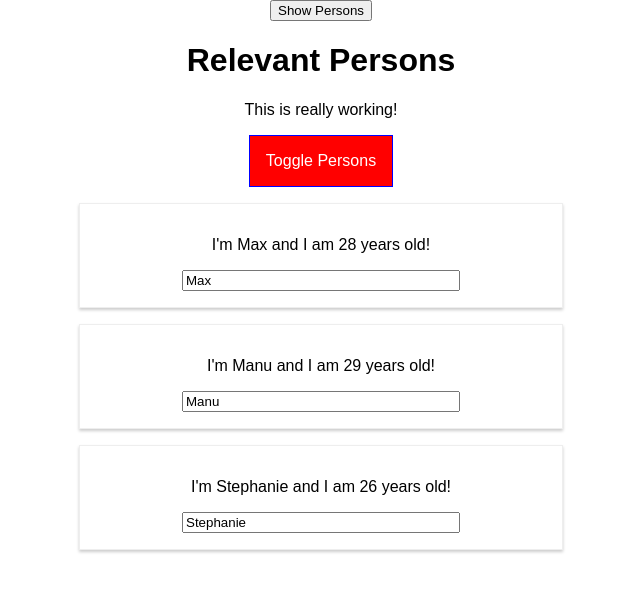
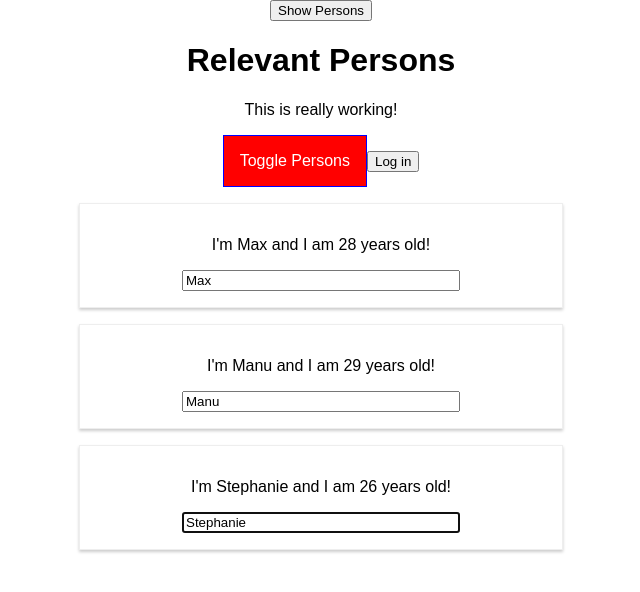
Before and after one commit to kaa-it-web-learn/react-complete-guide, a React app: page / in a window 1280 px wide. Both pictures are taken after a click on the button "Show Persons". Shown: the top 592 px of the page, without its empty margins (319-959 px from the left). Built offline with nearby package versions, Linux system fonts and the light colour scheme.

Commit message:
Demo app is completed

```diff
--- a/package.json
+++ b/package.json
@@ -31,6 +31,7 @@
     "postcss-flexbugs-fixes": "3.2.0",
     "postcss-loader": "2.0.8",
     "promise": "8.0.1",
+    "prop-types": "^15.6.2",
     "raf": "3.4.0",
     "react": "^16.4.2",
     "react-dev-utils": "^5.0.2",
--- a/src/components/Cockpit/Cockpit.js
+++ b/src/components/Cockpit/Cockpit.js
@@ -27,6 +27,7 @@
                 onClick={props.clicked}>
             Toggle Persons
             </button>
+            <button onClick={props.login}>Log in</button>
         </Aux>
     )
 }
--- a/src/components/Persons/Person/Person.js
+++ b/src/components/Persons/Person/Person.js
@@ -1,12 +1,16 @@
 import React, { Component } from 'react'
+import PropTypes from 'prop-types'
 
 import classes from './Person.css'
-import WithClass from '../../../hoc/WithClass'
+import Aux from '../../../hoc/Aux'
+import withClass from '../../../hoc/withClass'
+import  { AuthContext } from '../../../containers/App'
 
 class Person extends Component {
     constructor(props) {
         super(props)
         console.log('[Person.js] Inside constructor', props)
+        this.inputElement = React.createRef()
     }
 
     componentWillMount() {
@@ -15,6 +19,14 @@
 
     componentDidMount() {
         console.log('[Person.js] Inside componentDidMount')
+        if (this.props.position === 0) {
+            //this.inputElement.focus()
+            this.inputElement.current.focus()
+        }
+    }
+
+    focus() {
+        this.inputElement.current.focus()
     }
 
     componentWillReceiveProps(nextProps) {
@@ -38,13 +50,28 @@
         console.log('[Person.js] Inside render')
 
         return (
-            <WithClass classes={classes.Person}>
+            <Aux>
+                <AuthContext.Consumer>
+                    {auth => auth ? <p>I'm authenticated</p> : null}
+                </AuthContext.Consumer>
                 <p onClick={this.props.click}>I'm {this.props.name} and I am {this.props.age}  years old!</p>
                 <p>{this.props.children}</p>
-                <input type="text" onChange={this.props.changed} value={this.props.name}/>
-            </WithClass>
+                <input
+                    //ref={(inp) => { this.inputElement = inp }}
+                    ref={this.inputElement}
+                    type="text"
+                    onChange={this.props.changed}
+                    value={this.props.name}/>
+            </Aux>
         )
     }
 }
 
-export default Person
+Person.propTypes = {
+    click: PropTypes.func,
+    name: PropTypes.string,
+    age: PropTypes.number,
+    changed: PropTypes.func
+}
+
+export default withClass(Person, classes.Person)
--- a/src/components/Persons/Persons.js
+++ b/src/components/Persons/Persons.js
@@ -5,6 +5,7 @@
     constructor(props) {
         super(props)
         console.log('[Persons.js] Inside constructor', props)
+        this.lastPersonRef = React.createRef()
     }
 
     componentWillMount() {
@@ -13,6 +14,7 @@
 
     componentDidMount() {
         console.log('[Persons.js] Inside componentDidMount')
+        this.lastPersonRef.current.focus()
     }
 
     componentWillReceiveProps(nextProps) {
@@ -42,7 +44,9 @@
             return <Person
             name={person.name}
             age={person.age}
+            ref={this.lastPersonRef}
             key={person.id}
+            position={index}
             click={() => this.props.clicked(index)}
             changed={(event) => this.props.changed(event, person.id)}/>
         })
--- a/src/containers/App.js
+++ b/src/containers/App.js
@@ -2,7 +2,9 @@
 import classes from './App.css'
 import Persons from '../components/Persons/Persons'
 import Cockpit from '../components/Cockpit/Cockpit'
-import WithClass from '../hoc/WithClass'
+import WithClass from '../hoc/_WithClass'
+
+export const AuthContext = React.createContext(false)
 
 class App extends PureComponent {
   constructor(props) {
@@ -16,7 +18,9 @@
         { id: 'hyhyhy', name: 'Stephanie', age: 26 }
       ],
       otherState: 'some other value',
-      showPersons: false
+      showPersons: false,
+      toggleClicked: 0,
+      authenticated: false
     }
   }
 
@@ -56,7 +60,12 @@
 
   togglePersonsHandler = () => {
     const doesShow = this.state.showPersons
-    this.setState({showPersons: !doesShow})
+    this.setState((prevState, props) => {
+      return {
+        showPersons: !doesShow,
+        toggleClicked: prevState.toggleClicked + 1
+      }
+    })
   }
 
   deletePersonHandler = (personIndex) => {
@@ -76,8 +85,23 @@
     console.log('[UPDATE App.js] Inside componentWillUpdate', nextProps, nextState)
   }
 
+  static getDerivedStateFromProps(nextProps, prevState) {
+    console.log('[UPDATE App.js] Inside getDerivedStateFromProps', nextProps, prevState)
+
+    return prevState
+  }
+
+  getSnapshotBeforeUpdate() {
+    console.log('[UPDATE App.js] Inside getSnapshotBeforeUpdate')
+  }
+
   componentDidUpdate() {
     console.log('[UPDATE App.js] Inside componentDidUpdate')
+  }
+
+  loginHandler = () => {
+    console.log('In login handler')
+    this.setState({authenticated: true})
   }
 
   render() {
@@ -99,8 +123,11 @@
           appTitle={this.props.title}
           showPersons={this.state.showPersons}
           persons={this.state.persons}
+          login={this.loginHandler}
           clicked={this.togglePersonsHandler}/>
-        {persons}
+        <AuthContext.Provider value={this.state.authenticated}>
+          {persons}
+        </AuthContext.Provider>
       </WithClass>
     );
     //return React.createElement('div', { className: 'App'}, React.createElement('h1', null, 'Does this work now?'));
--- a/src/hoc/WithClass.js
+++ /dev/null
@@ -1,17 +0,0 @@
-import React from 'react'
-
-const withClass = (props) => (
-    <div className={props.classes}>
-        {props.children}
-    </div>
-)
-
-/*const withClass = (WrappedComponent, className) => {
-    return (props) => (
-        <div className={className}>
-            <WrappedComponent/>
-        </div>
-    )
-}*/
-
-export default withClass
--- /dev/null
+++ b/src/hoc/_WithClass.js
@@ -0,0 +1,9 @@
+import React from 'react'
+
+const withClass = (props) => (
+    <div className={props.classes}>
+        {props.children}
+    </div>
+)
+
+export default withClass
--- /dev/null
+++ b/src/hoc/withClass.js
@@ -0,0 +1,27 @@
+import React, { Component } from 'react'
+
+// const withClass = (WrappedComponent, className) => {
+//     return (props) => (
+//         <div className={className}>
+//             <WrappedComponent {...props}/>
+//         </div>
+//     )
+// }
+
+const withClass = (WrappedComponent, className) => {
+    const WithClass = class extends Component {
+        render() {
+            return (
+                <div className={className}>
+                    <WrappedComponent ref={this.props.forwardedRef} {...this.props}/>
+                </div>
+            )
+        }
+    }
+
+    return React.forwardRef((props, ref) => {
+        return <WithClass {...props} forwardedRef={ref} />
+    })
+}
+
+export default withClass
```
